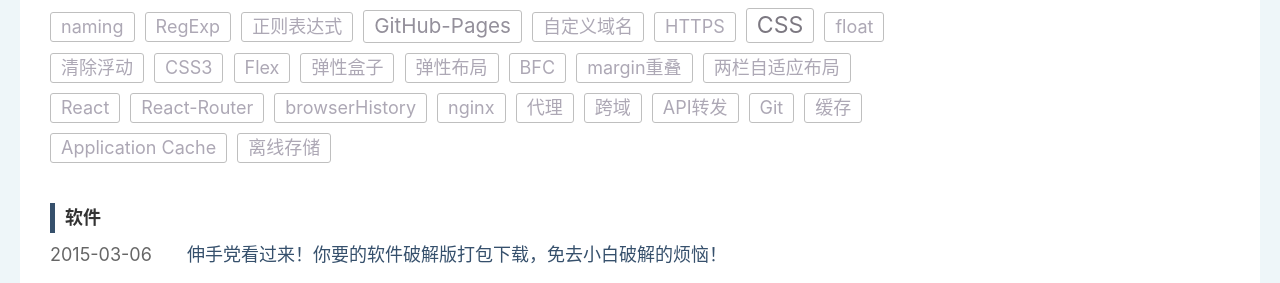
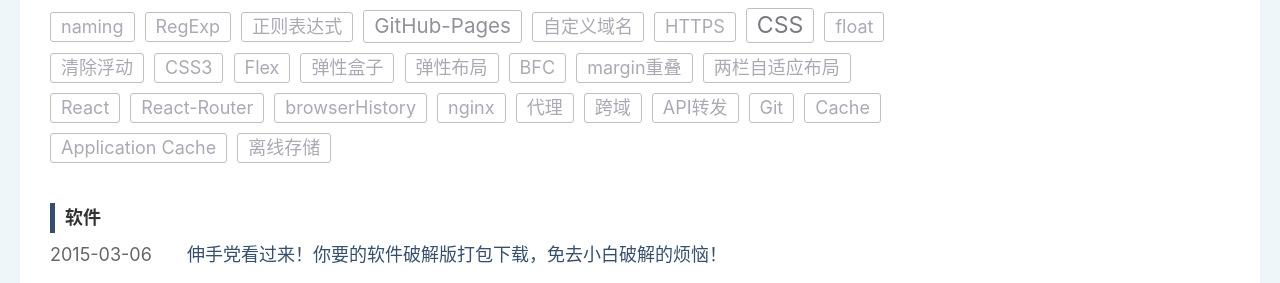
Before and after one commit to vimplus/vimplus.github.io, a Jekyll site: the page built from tags.html, in a window 1280 px wide and 900 px high. Shown: the part 355-638 px from the top of the window. Built offline with Jekyll 4.4.1, drawn with Linux system fonts in a browser that asks for light colours; comment, search, counter and statistics services are not loaded.

Commit message:
update tag

```diff
--- a/_posts/WEB-Cache/2017-04-01-HTML5-Application-Cache.md
+++ b/_posts/WEB-Cache/2017-04-01-HTML5-Application-Cache.md
@@ -4,7 +4,7 @@
 description: "HTML5 Application Cache离线缓存应用实践"
 layout: post
 categories: WEB-Cache
-tags: [缓存,Application Cache,离线存储]
+tags: [Cache,Application Cache,离线存储]
 comments: true
 pay: true
 ---
```
